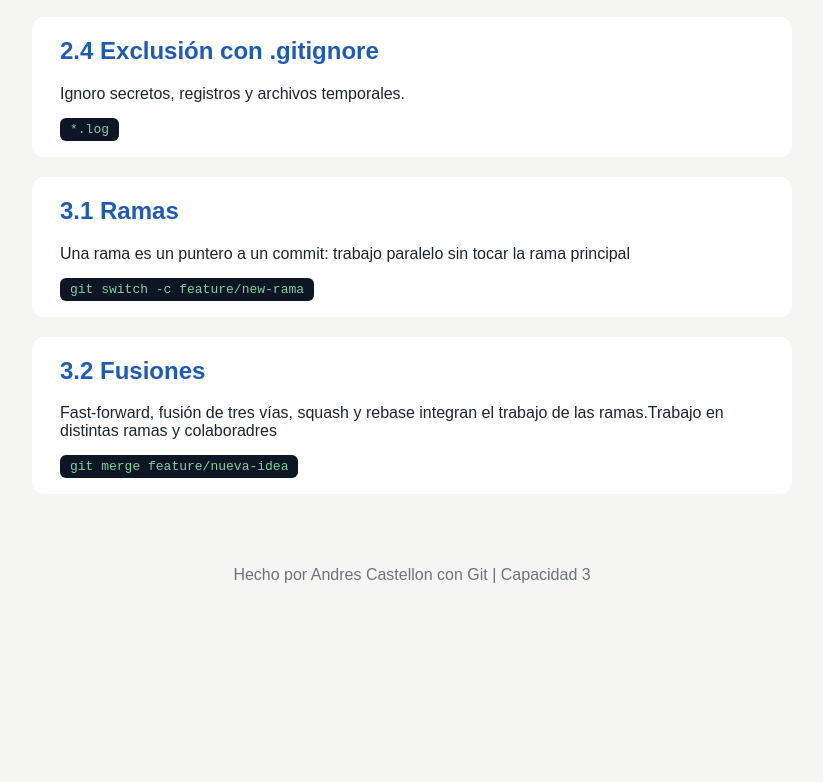
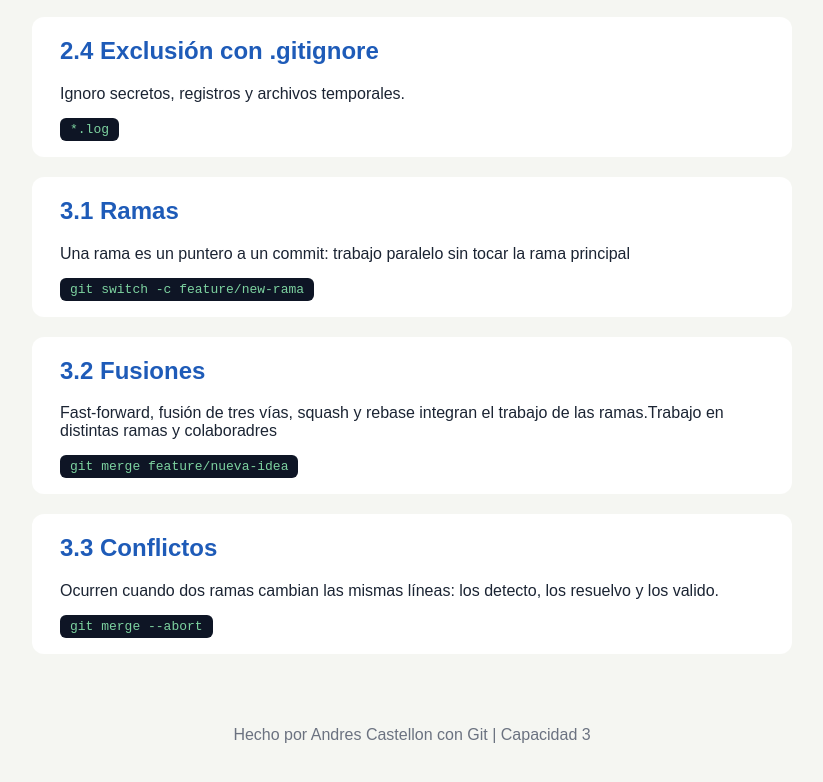
Before and after one commit to emerxd1/Curso-GIT, a plain HTML site: page src/index.html in a window 1280 px wide. Shown: the part 698-1480 px from the top of the page, without its empty margins (228-1051 px from the left). Before the commit the page ends 1322 px from the top, so only its background shows below. Drawn offline with Linux system fonts and the light colour scheme.

Commit message:
Agrega sección de conflictos

```diff
--- a/src/index.html
+++ b/src/index.html
@@ -49,6 +49,11 @@
                 ramas y colaboradres</p>
             <code>git merge feature/nueva-idea</code>
         </section>
+        <section>
+            <h2>3.3 Conflictos</h2>
+            <p>Ocurren cuando dos ramas cambian las mismas líneas: los detecto, los resuelvo y los valido.</p>
+            <code>git merge --abort</code>
+        </section>
     </main>
     <footer>
         <p>Hecho por Andres Castellon con Git | Capacidad 3</p>
```
